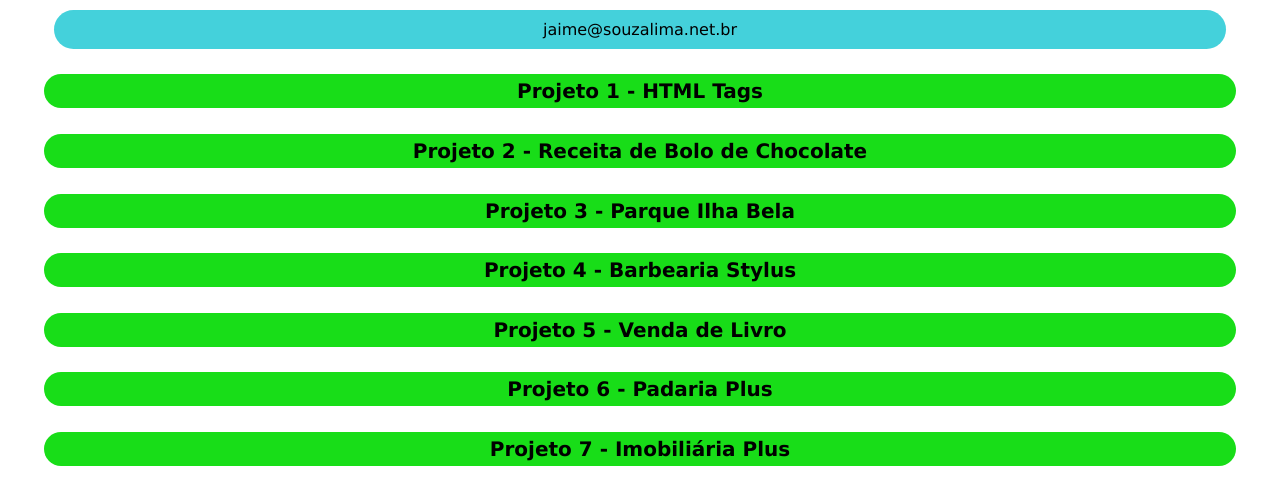
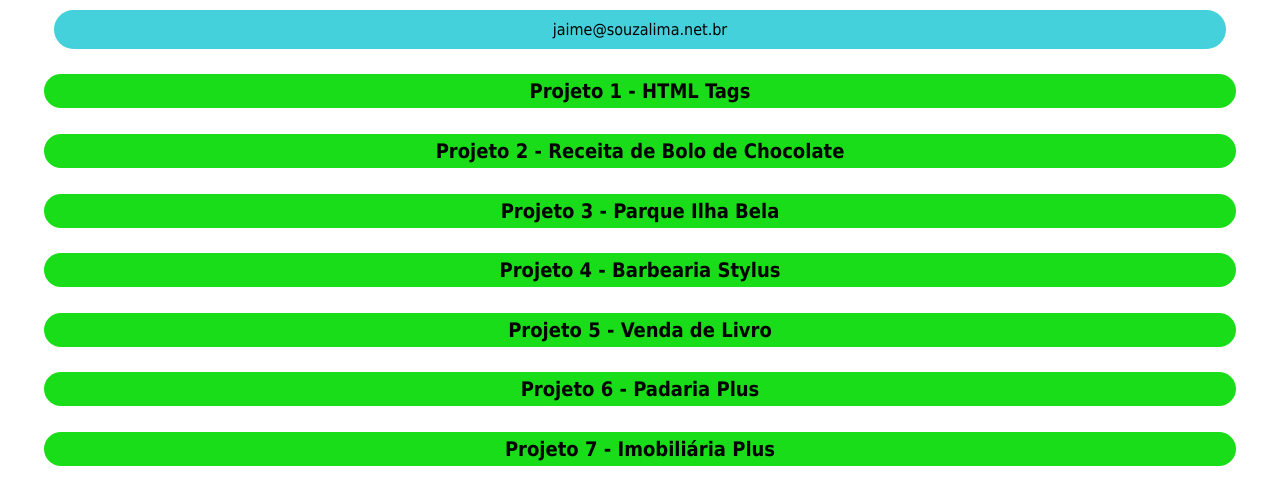
Before and after one commit to jaimitosan/Cursos-DevMedia, a plain HTML site: page index.html in a window 1280 px wide. Shown: the part 456-948 px from the top of the page. Drawn offline with Linux system fonts and the light colour scheme.

```diff
--- a/css/estilos.css
+++ b/css/estilos.css
@@ -1,31 +1,80 @@
-/* Estilizando a página */
 
-/* Reset de estilos */
+/* MODELO DE ORGANIZAÇÃO DO CSS */
+
+/* selector { */
+
+/* 0 SASS INHERITANCE*/
+/* @extend, @mixin, e.g. clearfix */
+
+/* 1 GENERATED CONTENT */
+/* content */
+
+/* 2 POSITION AND LAYOUT */
+/* positiony, z-index, top, bottom, left, right, Flexbox properties, float, clear */
+
+/* 3 DISPLAY AND VISIBILITY */
+/* display, opacity, transform */
+
+/* 4 CLIPPING */
+/* overflow, clip  */
+
+/* 5 ANIMATION */
+/* animation, transition */
+
+/* 6 BOX MODEL (FROM OUTSIDE IN) */
+/* margin, box-shadow, border, border-radius, box-sizing, width, height, padding */
+
+/* 7 BACKGROUND */
+/* background, cursor */
+
+/* 8 TYPOGRAPHY */
+/* font-size, line-height, font-family, font-weight, font-style, text-align, text-transform, word-spacing, color */
+
+/* 9 PSEUDO-CLASSES & PSEUDO-ELEMENTS (NESTED RULES) */
+/* :hover, :focus, :active, :before, :after, :first-child, :last-child */
+
+/* } */
+
+
+/* STYLE RESET */
 * {
+    /* BOX MODEL (FROM OUTSIDE IN) */
     margin: 0;
     padding: 0;
-    font-family: Verdana, Geneva, Tahoma, sans-serif;
+
+    /* TYPOGRAPHY */
+   font-family: Tahoma;
 }
 
 body {
-    background-color:white
+    /* BACKGROUND */
+    background-color:white;
+
+    /* TYPOGRAPHY */
+    font-family: Verdana, Geneva, Tahoma, sans-serif;
     text-align: center;
-    font-family: Verdana, Geneva, Tahoma, sans-serif;
 }
 
 img {
+    /* BOX MODEL (FROM OUTSIDE IN) */
     width: 40%
 }
 
 .logo {
-        width: 700px;
-        margin: 2% auto;
-        text-align: center;
+    /* BOX MODEL (FROM OUTSIDE IN) */
+    margin: 2% auto;
+    width: 700px;
+
+    /* TYPOGRAPHY */
+     text-align: center;
 }
 
 .main {
+    /* BOX MODEL (FROM OUTSIDE IN) */
+    margin: 2% auto;
     width: 40%;
-    margin: 2% auto;
+
+    /* TYPOGRAPHY */
     text-align: center;
 }
 
@@ -36,22 +85,32 @@
 .proj5,
 .proj6,
 .proj7 {
+    /* BOX MODEL (FROM OUTSIDE IN) */
+    margin: 2% auto;
+    padding: 5px 20px;
+    border-radius:60px;
     width: 90%;
-    margin: 2% auto;
+
+    /* BACKGROUND */
+    background-color: rgb(24, 221, 24);
+
+    /* TYPOGRAPHY */
     text-align: center;
-    border-radius:60px;
-    background-color: rgb(24, 221, 24);
-    padding: 5px 20px;
 }
 
 .contato {
+    /* BOX MODEL (FROM OUTSIDE IN) */
+    margin: 2% auto;
+    border-radius: 30px;
+    padding: 10px;
     width: 90%;
+
+    /* BACKGROUND */
+    background-color: rgb(68, 209, 219);
+
+    /* TYPOGRAPHY */
     text-align: center;
-    border-radius: 30px;
-    background-color: rgb(68, 209, 219);
-    padding: 10px;
     color: rgb(255, 255, 255);
-    margin: 2% auto;
 }
 
 a {
```
Also changed, not shown: imagens/LogoSL.png.
